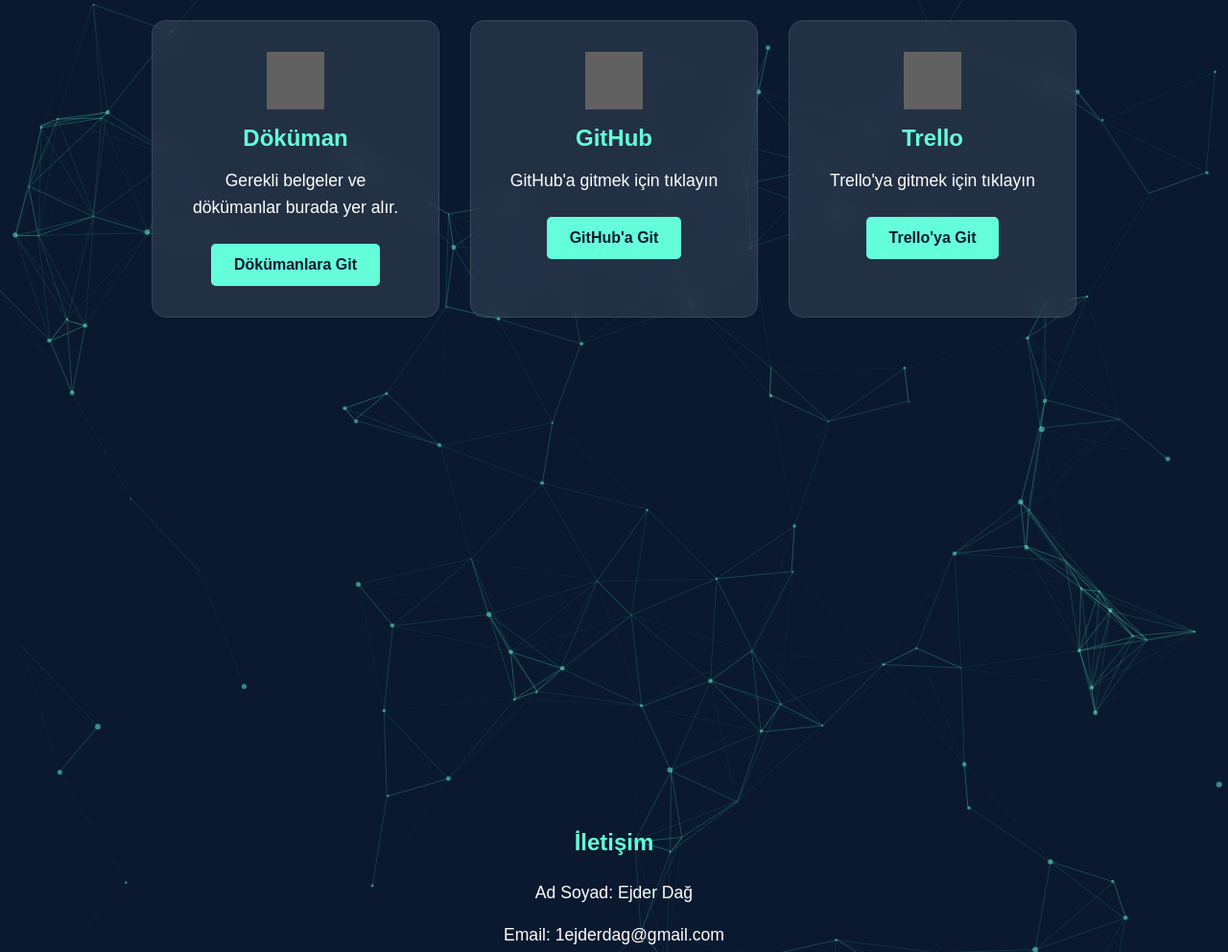
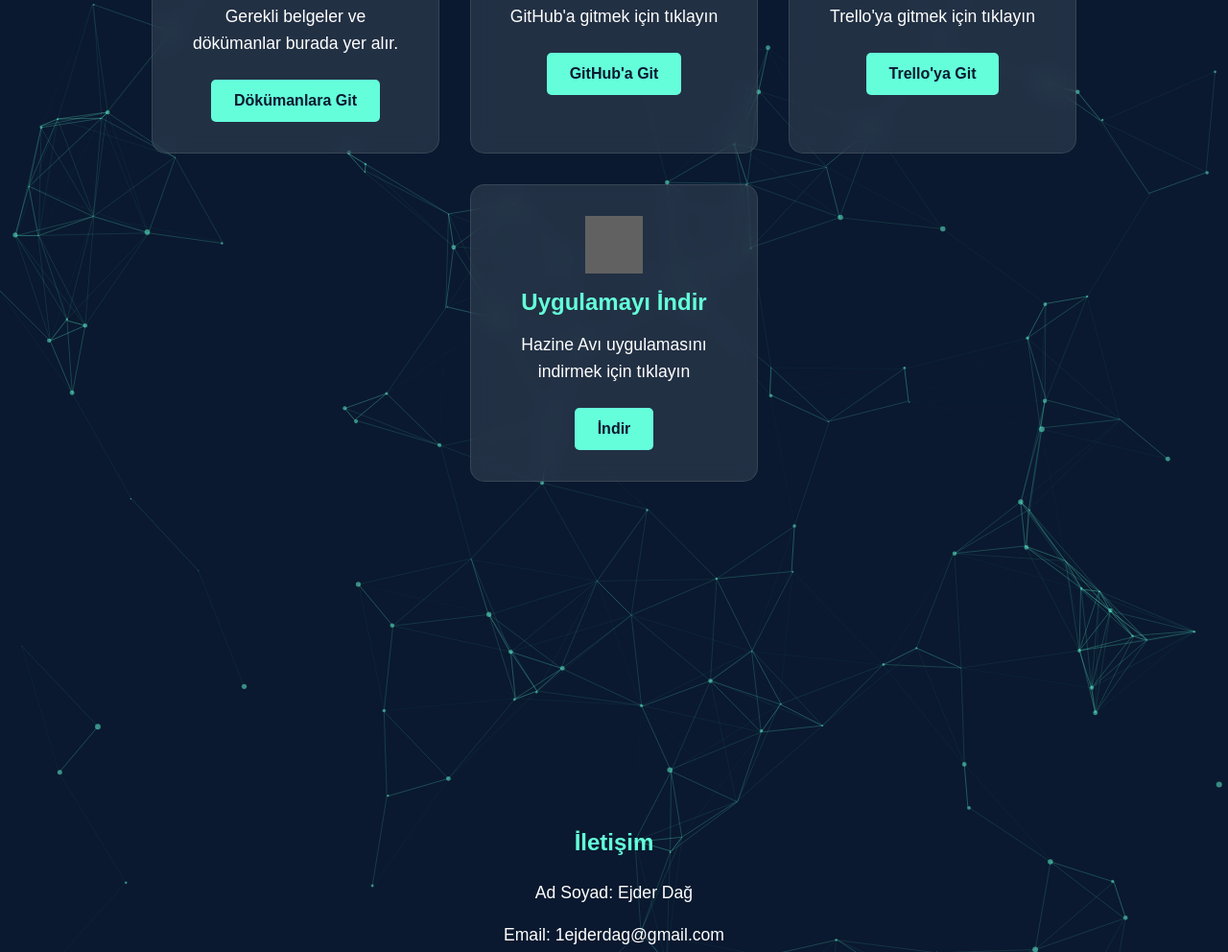
Before and after one commit to 1ejderdag/1ejderdag.github.io, a plain HTML site: page index.html in a window 1280 px wide. Shown: the part 1174-2166 px from the top of the page at 96% size. Drawn offline with nearby package versions, Linux system fonts and the light colour scheme; grey boxes are pictures that could not be loaded; animation ran at ten frames a second.

Commit message:
Add files via upload

```diff
--- a/index.html
+++ b/index.html
@@ -51,6 +51,13 @@
                     <p>Trello'ya gitmek için tıklayın</p>
                     <a href="https://trello.com/b/2hH7F0F6/ymgk" target="_blank" class="card-button">Trello'ya Git</a>
                 </div>
+
+                <div class="card">
+                    <img src="https://raw.githubusercontent.com/primer/octicons/main/icons/download-24.svg" alt="İndir">
+                    <h3>Uygulamayı İndir</h3>
+                    <p>Hazine Avı uygulamasını indirmek için tıklayın</p>
+                    <a href="#" target="_blank" class="card-button">İndir</a>
+                </div>
             </div>
         </section>
 
```
